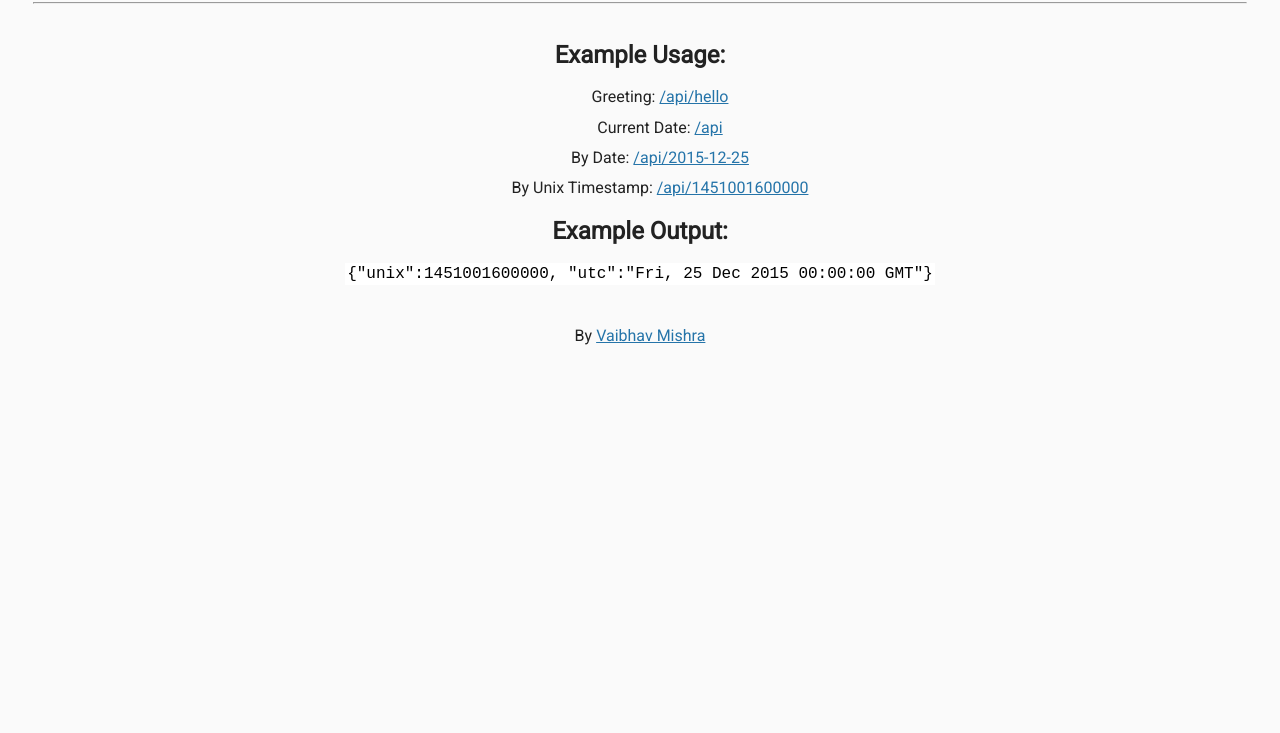
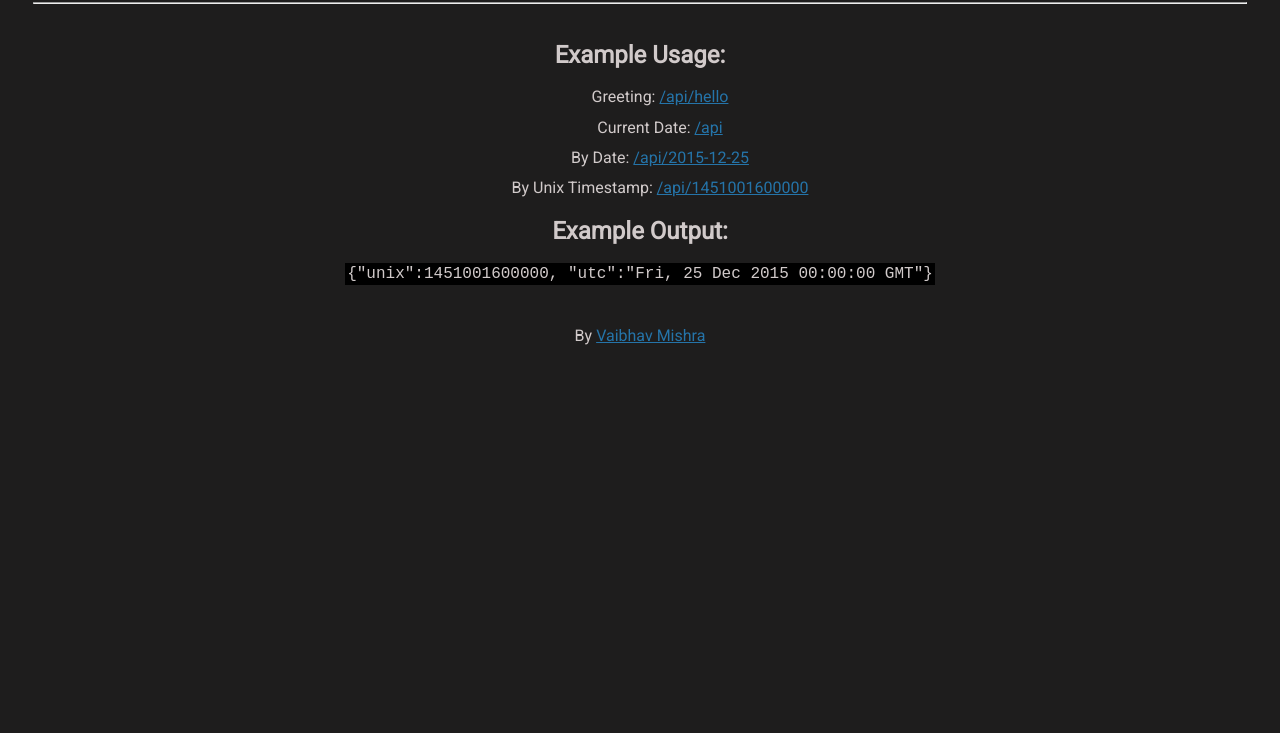
Before and after one commit to DestroyerV/temporal-service, a website: page views/index.html in a window 1280 px wide. Shown: the part 67-800 px from the top of the page. Drawn offline with Linux system fonts and the light colour scheme; files that its build step writes are made by us from their sources.

Commit message:
Change UI color

```diff
--- a/public/style.css
+++ b/public/style.css
@@ -3,8 +3,8 @@
 body {
 	font-family: 'Roboto', sans-serif;
 	font-size: 16px;
-	color: #222;
-	background-color: #FaFaFa;
+	color: #d1caca;
+	background-color: #1e1d1d;
 	text-align: center;
 	line-height: 1.4em;
 }
@@ -29,8 +29,8 @@ hr {
 code {
   font-family: monospace;
   padding: 2px;
-  color: black;
-  background-color: #fff;
+  color: d1caca;
+  background-color: #000000;
 }
 
 ul {
```
